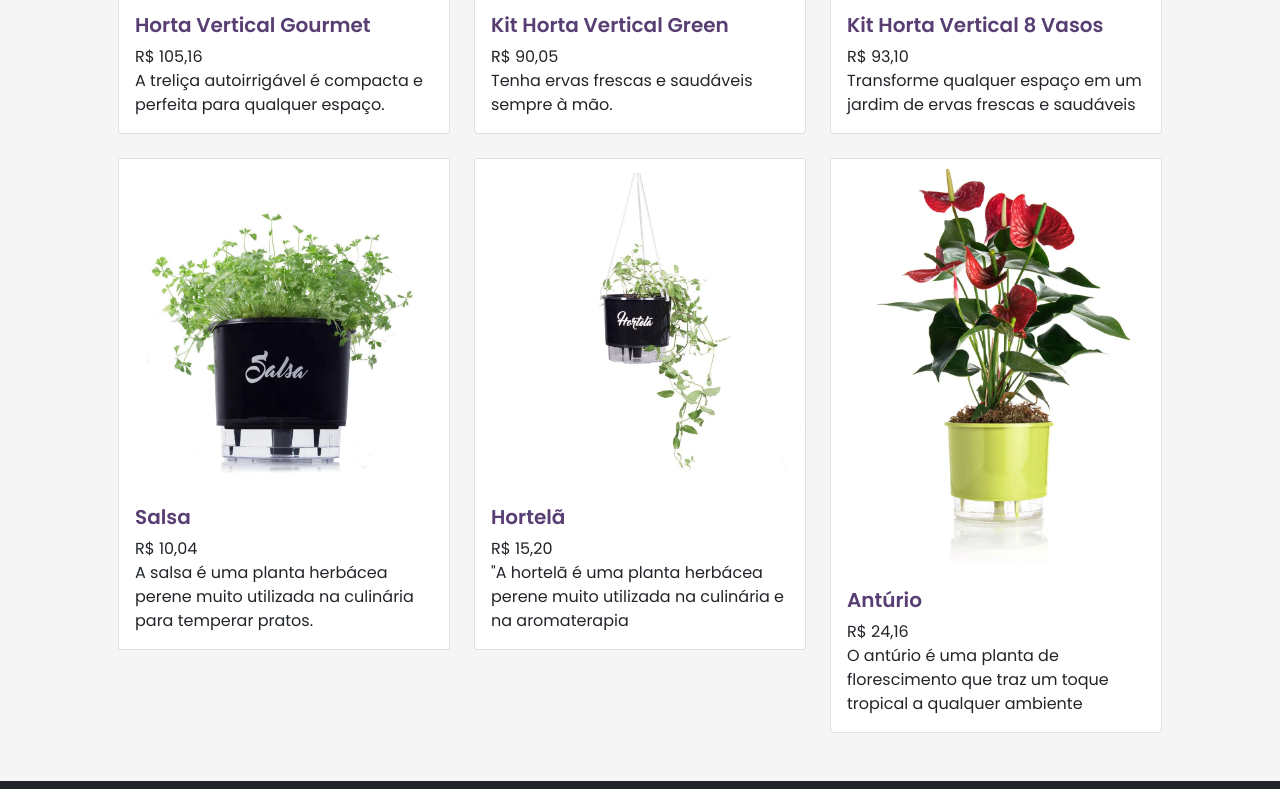
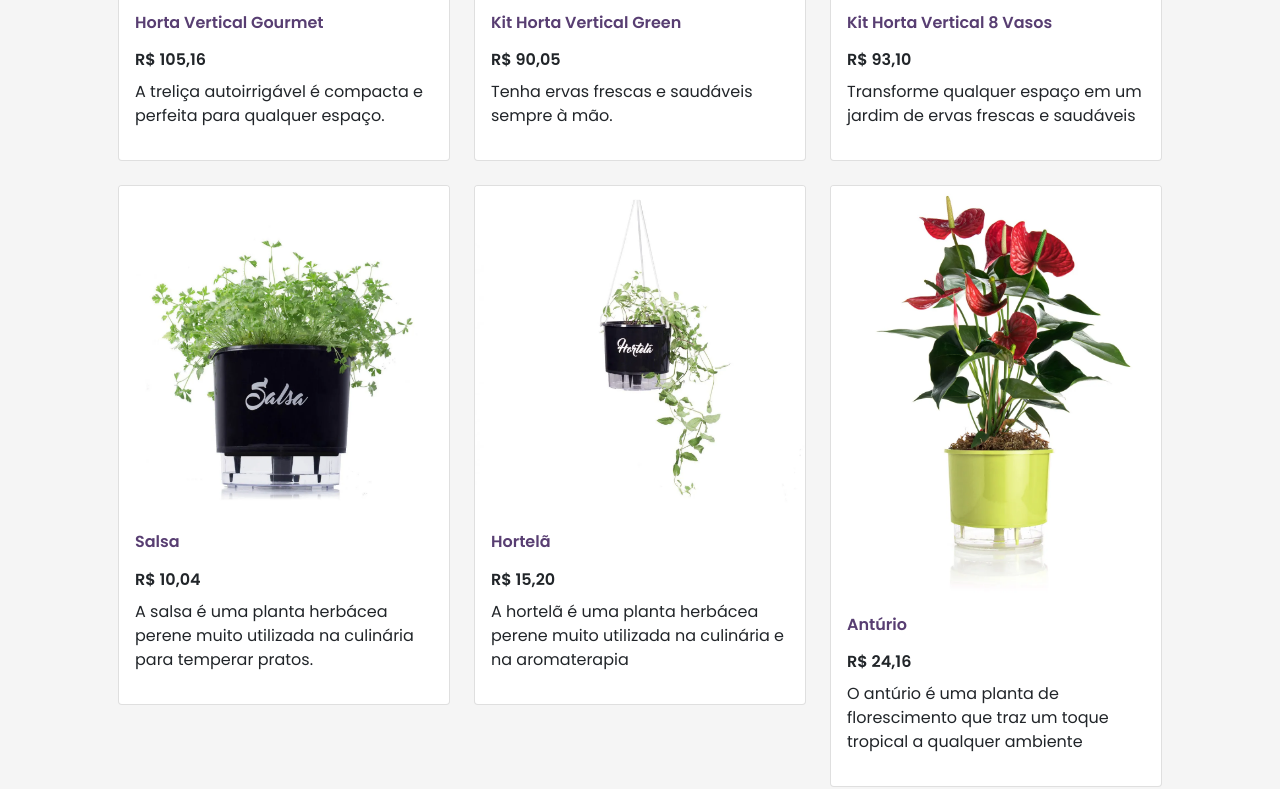
Before and after one commit to Danielle-Luz/Bootstrap-Landing-Page-Instituto-Nu, a plain HTML site: page index.html in a window 1280 px wide. Shown: the part 1669-2458 px from the top of the page. Drawn offline with nearby package versions, Linux system fonts and the light colour scheme.

Commit message:
feat: adiciona estilização nos textos do card

```diff
--- a/css/texts.css
+++ b/css/texts.css
@@ -20,3 +20,17 @@
   font-size: 20px;
   font-weight: 600;
 }
+
+.title-3 {
+  color: var(--brand-1);
+  font-size: 16px;
+  font-weight: 600;
+}
+
+.text-1 {
+  font-size: 16px;
+}
+
+.text-2 {
+  font-weight: 600;
+}
--- a/index.html
+++ b/index.html
@@ -199,10 +199,10 @@
                         <div class="card">
                             <img src="assets/planta-1.webp" class="card-img-top"
                                 alt="...">
-                            <div class="card-body">
-                                <h3 class="title-2">Horta Vertical Gourmet</h3>
-                                <span>R$ 105,16</span>
-                                <p class="card-text">
+                            <div class="card-body d-flex flex-column gap-2">
+                                <h3 class="title-3">Horta Vertical Gourmet</h3>
+                                <span class="text-2">R$ 105,16</span>
+                                <p class="text-1">
                                     A treliça autoirrigável é compacta e perfeita para qualquer espaço.
                                 </p>
                             </div>
@@ -212,10 +212,10 @@
                         <div class="card">
                             <img src="assets/planta-2.webp" class="card-img-top"
                                 alt="...">
-                            <div class="card-body">
-                                <h3 class="title-2">Kit Horta Vertical Green</h3>
-                                <span>R$ 90,05</span>
-                                <p class="card-text">
+                            <div class="card-body d-flex flex-column gap-2">
+                                <h3 class="title-3">Kit Horta Vertical Green</h3>
+                                <span class="text-2">R$ 90,05</span>
+                                <p class="text-1">
                                     Tenha ervas frescas e saudáveis sempre à mão.
                                 </p>
                             </div>
@@ -225,10 +225,10 @@
                         <div class="card">
                             <img src="assets/planta-3.webp" class="card-img-top"
                                 alt="...">
-                            <div class="card-body">
-                                <h3 class="title-2">Kit Horta Vertical 8 Vasos</h3>
-                                <span>R$ 93,10</span>
-                                <p class="card-text">
+                            <div class="card-body d-flex flex-column gap-2">
+                                <h3 class="title-3">Kit Horta Vertical 8 Vasos</h3>
+                                <span class="text-2">R$ 93,10</span>
+                                <p class="text-1">
                                     Transforme qualquer espaço em um jardim de ervas frescas e saudáveis
                                 </p>
                             </div>
@@ -238,10 +238,10 @@
                         <div class="card">
                             <img src="assets/planta-4.webp" class="card-img-top"
                                 alt="...">
-                            <div class="card-body">
-                                <h3 class="title-2">Salsa</h3>
-                                <span>R$ 10,04</span>
-                                <p class="card-text">
+                            <div class="card-body d-flex flex-column gap-2">
+                                <h3 class="title-3">Salsa</h3>
+                                <span class="text-2">R$ 10,04</span>
+                                <p class="text-1">
                                     A salsa é uma planta herbácea perene muito utilizada na culinária para temperar pratos.
                                 </p>
                             </div>
@@ -251,11 +251,11 @@
                         <div class="card">
                             <img src="assets/planta-5.webp" class="card-img-top"
                                 alt="...">
-                            <div class="card-body">
-                                <h3 class="title-2">Hortelã</h3>
-                                <span>R$ 15,20</span>
-                                <p class="card-text">
-                                    "A hortelã é uma planta herbácea perene muito utilizada na culinária e na aromaterapia
+                            <div class="card-body d-flex flex-column gap-2">
+                                <h3 class="title-3">Hortelã</h3>
+                                <span class="text-2">R$ 15,20</span>
+                                <p class="text-1">
+                                    A hortelã é uma planta herbácea perene muito utilizada na culinária e na aromaterapia
                                 </p>
                             </div>
                         </div>
@@ -264,10 +264,10 @@
                         <div class="card">
                             <img src="assets/planta-6.webp" class="card-img-top"
                                 alt="...">
-                            <div class="card-body">
-                                <h3 class="title-2">Antúrio</h3>
-                                <span>R$ 24,16</span>
-                                <p class="card-text">
+                            <div class="card-body d-flex flex-column gap-2">
+                                <h3 class="title-3">Antúrio</h3>
+                                <span class="text-2">R$ 24,16</span>
+                                <p class="text-1">
                                     O antúrio é uma planta de florescimento que traz um toque tropical a qualquer ambiente
                                 </p>
                             </div>
```
